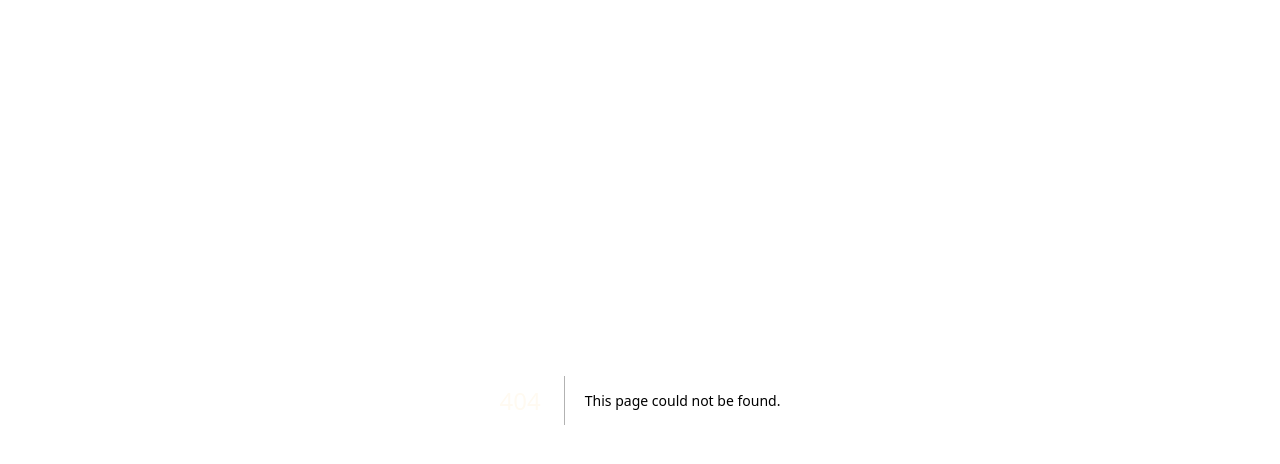
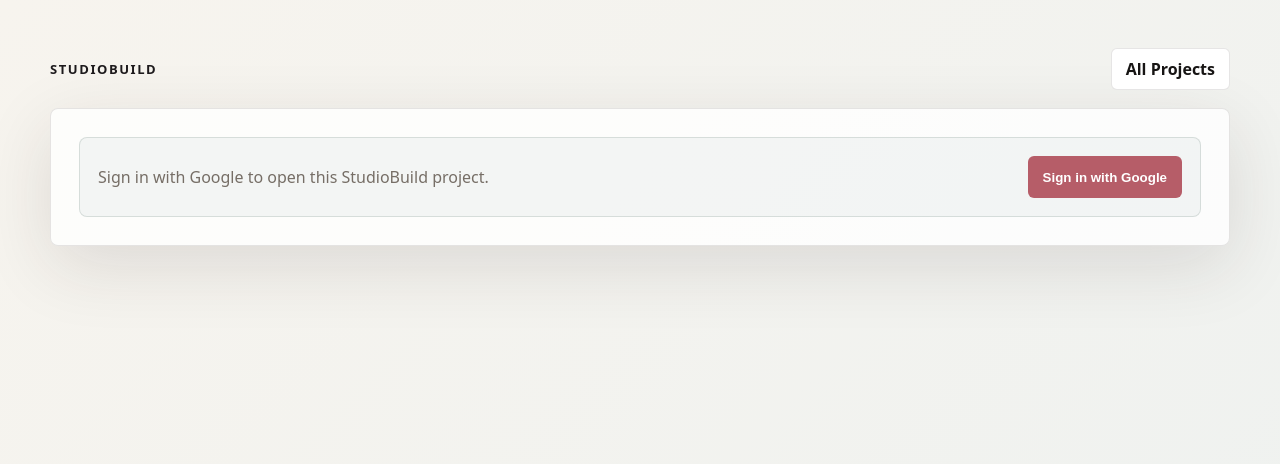
Before and after one commit to RayPierlioni/StudioBuild, a Next.js app in the folder vercel-app/: page /app/projects/1 in a window 1280 px wide. Before the commit this address had no page. Shown: the top 464 px of the page. Built offline with nearby package versions, Linux system fonts and the light colour scheme; no server answers.

Commit message:
Make project cards open real pages

```diff
--- /dev/null
+++ b/vercel-app/app/api/projects/[projectId]/route.ts
@@ -0,0 +1,55 @@
+import { getVerifiedRequestUser } from "../../../../lib/auth";
+import { getSupabaseAdminClient } from "../../../../lib/supabase/server";
+
+type RouteContext = {
+  params: { projectId: string } | Promise<{ projectId: string }>;
+};
+
+export const dynamic = "force-dynamic";
+
+export async function GET(request: Request, context: RouteContext) {
+  try {
+    const { user } = await getVerifiedRequestUser(request);
+    const { projectId } = await context.params;
+
+    if (!projectId) {
+      return Response.json({ ok: false, error: "Missing project ID." }, { status: 400 });
+    }
+
+    const supabase = getSupabaseAdminClient();
+    const { data: project, error: projectError } = await supabase
+      .from("projects")
+      .select("id,title,genre,tone,logline,inspirations,active_stage,notes,created_at,updated_at")
+      .eq("id", projectId)
+      .eq("owner_id", user.id)
+      .single();
+
+    if (projectError || !project) {
+      return Response.json(
+        { ok: false, error: projectError?.message ?? "Project not found." },
+        { status: 404 },
+      );
+    }
+
+    const { data: documents, error: documentsError } = await supabase
+      .from("documents")
+      .select("id,doc_type,content,created_at,updated_at")
+      .eq("project_id", project.id)
+      .eq("owner_id", user.id)
+      .order("updated_at", { ascending: false });
+
+    if (documentsError) {
+      return Response.json({ ok: false, error: documentsError.message }, { status: 502 });
+    }
+
+    return Response.json({ ok: true, project, documents: documents ?? [] });
+  } catch (error) {
+    return Response.json(
+      {
+        ok: false,
+        error: error instanceof Error ? error.message : "Unable to load project.",
+      },
+      { status: 401 },
+    );
+  }
+}
--- /dev/null
+++ b/vercel-app/app/app/projects/[projectId]/page.tsx
@@ -0,0 +1,13 @@
+"use client";
+
+import { useParams } from "next/navigation";
+
+import { ProjectDetailPage } from "./project-detail-page";
+
+export default function ProjectPage() {
+  const params = useParams<{ projectId: string | string[] }>();
+  const rawProjectId = params.projectId;
+  const projectId = Array.isArray(rawProjectId) ? rawProjectId[0] : rawProjectId;
+
+  return <ProjectDetailPage projectId={projectId} />;
+}
--- /dev/null
+++ b/vercel-app/app/app/projects/[projectId]/project-detail-page.tsx
@@ -0,0 +1,146 @@
+"use client";
+
+import { useEffect, useMemo, useState } from "react";
+import type { Session } from "@supabase/supabase-js";
+
+import { getSupabaseBrowserClient } from "../../../../lib/supabase/browser";
+import { ProjectWorkspace, type Project } from "../../../studio-workspace";
+
+type DocumentRecord = {
+  id: string;
+  doc_type: string;
+  content: string;
+  created_at: string;
+  updated_at: string;
+};
+
+type ProjectResponse = {
+  ok: boolean;
+  project?: Project;
+  documents?: DocumentRecord[];
+  error?: string;
+};
+
+export function ProjectDetailPage({ projectId }: { projectId: string }) {
+  const supabase = useMemo(() => getSupabaseBrowserClient(), []);
+  const [session, setSession] = useState<Session | null>(null);
+  const [project, setProject] = useState<Project | null>(null);
+  const [draftText, setDraftText] = useState("");
+  const [isLoadingSession, setIsLoadingSession] = useState(true);
+  const [isLoadingProject, setIsLoadingProject] = useState(false);
+  const [error, setError] = useState("");
+
+  useEffect(() => {
+    let isMounted = true;
+
+    supabase.auth.getSession().then(({ data }) => {
+      if (!isMounted) {
+        return;
+      }
+
+      setSession(data.session);
+      setIsLoadingSession(false);
+    });
+
+    const {
+      data: { subscription },
+    } = supabase.auth.onAuthStateChange((_event, nextSession) => {
+      setSession(nextSession);
+      setError("");
+    });
+
+    return () => {
+      isMounted = false;
+      subscription.unsubscribe();
+    };
+  }, [supabase]);
+
+  useEffect(() => {
+    async function loadProject(accessToken: string) {
+      setIsLoadingProject(true);
+      setError("");
+
+      try {
+        const response = await fetch(`/api/projects/${projectId}`, {
+          headers: {
+            Authorization: `Bearer ${accessToken}`,
+          },
+        });
+        const result = (await response.json()) as ProjectResponse;
+
+        if (!response.ok || !result.ok || !result.project) {
+          throw new Error(result.error ?? "Unable to open project.");
+        }
+
+        setProject(result.project);
+        setDraftText(result.documents?.[0]?.content ?? "");
+      } catch (caught) {
+        setError(caught instanceof Error ? caught.message : "Unable to open project.");
+      } finally {
+        setIsLoadingProject(false);
+      }
+    }
+
+    if (session?.access_token) {
+      void loadProject(session.access_token);
+    }
+  }, [projectId, session?.access_token]);
+
+  async function signInWithGoogle() {
+    setError("");
+
+    const { error: signInError } = await supabase.auth.signInWithOAuth({
+      provider: "google",
+      options: {
+        redirectTo: window.location.href,
+        queryParams: {
+          prompt: "select_account",
+        },
+      },
+    });
+
+    if (signInError) {
+      setError(signInError.message);
+    }
+  }
+
+  return (
+    <main className="detail-shell">
+      <div className="detail-topbar">
+        <a className="brand-link" href="/">
+          STUDIOBUILD
+        </a>
+        <a className="button secondary" href="/">
+          All Projects
+        </a>
+      </div>
+
+      <section className="detail-panel panel">
+        {isLoadingSession || isLoadingProject ? (
+          <p className="subtle">Opening project...</p>
+        ) : !session ? (
+          <div className="auth-box">
+            <p>Sign in with Google to open this StudioBuild project.</p>
+            <button className="button" type="button" onClick={signInWithGoogle}>
+              Sign in with Google
+            </button>
+          </div>
+        ) : project ? (
+          <ProjectWorkspace
+            draftText={draftText}
+            project={project}
+            userEmail={session.user.email ?? "Signed-in user"}
+            onBack={() => {
+              window.location.assign("/");
+            }}
+            onDraftChange={setDraftText}
+          />
+        ) : (
+          <p className="status error">{error || "Project could not be opened."}</p>
+        )}
+
+        {error && project ? <p className="status error">{error}</p> : null}
+      </section>
+    </main>
+  );
+}
--- a/vercel-app/app/globals.css
+++ b/vercel-app/app/globals.css
@@ -42,6 +42,32 @@
   min-height: 100vh;
   display: grid;
   grid-template-columns: minmax(280px, 0.72fr) minmax(0, 1fr);
+}
+
+.detail-shell {
+  min-height: 100vh;
+  padding: clamp(18px, 4vw, 48px);
+}
+
+.detail-topbar {
+  display: flex;
+  align-items: center;
+  justify-content: space-between;
+  gap: 16px;
+  margin: 0 auto 18px;
+  max-width: 1180px;
+}
+
+.brand-link {
+  color: var(--deep);
+  font-size: 13px;
+  font-weight: 760;
+  letter-spacing: 0.12em;
+}
+
+.detail-panel {
+  max-width: 1180px;
+  margin: 0 auto;
 }
 
 .hero {
--- a/vercel-app/app/studio-workspace.tsx
+++ b/vercel-app/app/studio-workspace.tsx
@@ -5,7 +5,7 @@
 
 import { getSupabaseBrowserClient } from "../lib/supabase/browser";
 
-type Project = {
+export type Project = {
   id: string;
   title: string;
   genre: string;
@@ -193,6 +193,7 @@
       setDraftText(form.initialContent);
       setForm(emptyForm);
       setMessage(`Project saved to Supabase. Opening workspace. Database ID: ${result.project.id}`);
+      window.location.assign(`/app/projects/${result.project.id}`);
     } catch (caught) {
       setError(caught instanceof Error ? caught.message : "Unable to save project.");
     } finally {
@@ -322,14 +323,10 @@
               <p className="empty-state">No saved projects yet.</p>
             ) : (
               projects.map((project) => (
-                <button
+                <a
                   className={`project-item ${project.id === selectedProjectId ? "active" : ""}`}
+                  href={`/app/projects/${project.id}`}
                   key={project.id}
-                  type="button"
-                  onClick={() => {
-                    setSelectedProjectId(project.id);
-                    setDraftText("");
-                  }}
                 >
                   <span>{project.active_stage}</span>
                   <h4>{project.title}</h4>
@@ -338,7 +335,7 @@
                     {[project.genre, project.tone].filter(Boolean).join(" / ") || "Project shell"}
                   </small>
                   <strong>Open project</strong>
-                </button>
+                </a>
               ))
             )}
 
@@ -370,7 +367,7 @@
   );
 }
 
-function ProjectWorkspace({
+export function ProjectWorkspace({
   draftText,
   project,
   userEmail,
```
Also changed, not shown: 1 other file (tests, documents, lock files or other folders).
